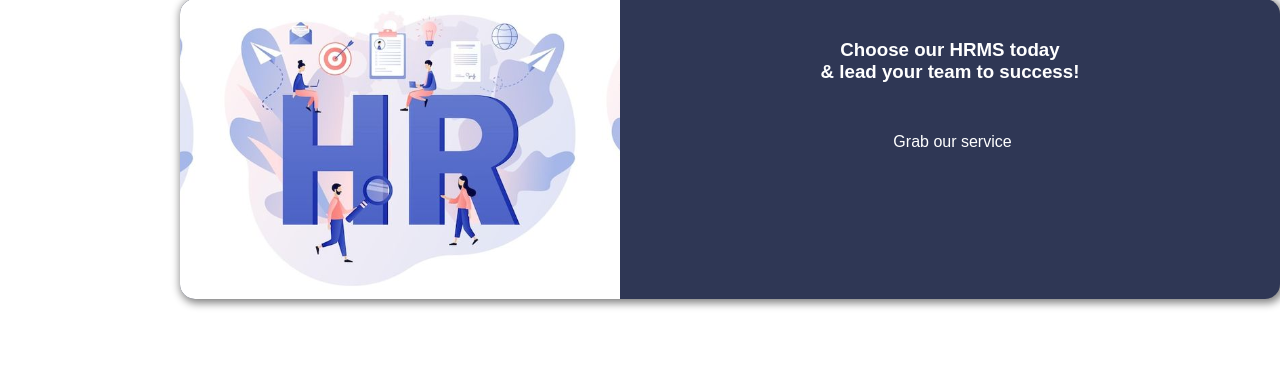
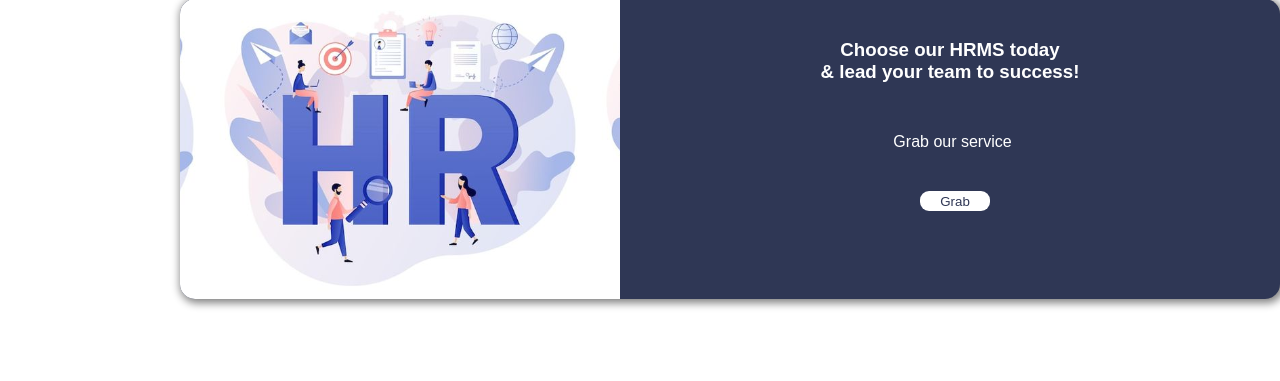
Before and after one commit to Bijay-Gurung/HRMS, a PHP site: page / in a window 1280 px wide; the page is wider, and only the part inside the window is pictured. Shown: the part 711-1092 px from the top of that part. Run offline with PHP 8.4, Linux system fonts and the light colour scheme; some libraries are stand-ins or nearby versions.

Commit message:
creating grab button

```diff
--- a/index.css
+++ b/index.css
@@ -111,6 +111,17 @@ section{
 .right p{
     text-align: center;
     padding-top: 50px;
+}
+
+.right button{
+    border-radius: 9px;
+    background-color: #fff;
+    color: rgb(47, 55, 85);
+    height: 20px;
+    width: 70px;
+    border: none;
+    margin-top: 40px;
+    margin-left: 300px;
 }
 
 .aboutInnovateNepal{
--- a/index.html
+++ b/index.html
@@ -37,6 +37,13 @@
             <div class="right">
                 <h3>Choose our HRMS today<br>& lead your team to success!</h3>
                 <p>Grab our service</p>
+                <button onclick="grab()">Grab</button>
+
+                <script>
+                    function grab(){
+                        location = 'login.html';
+                    }
+                </script>
             </div>
         </div>
 
```
